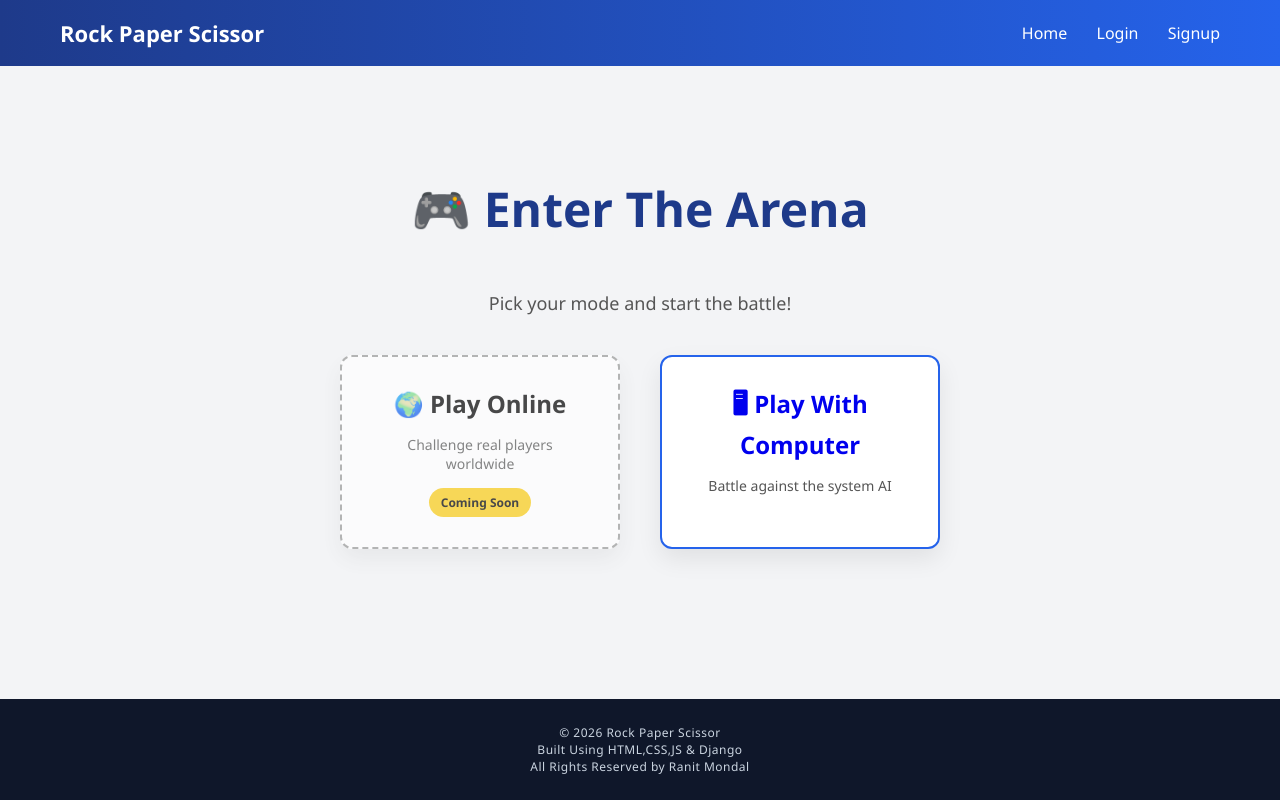
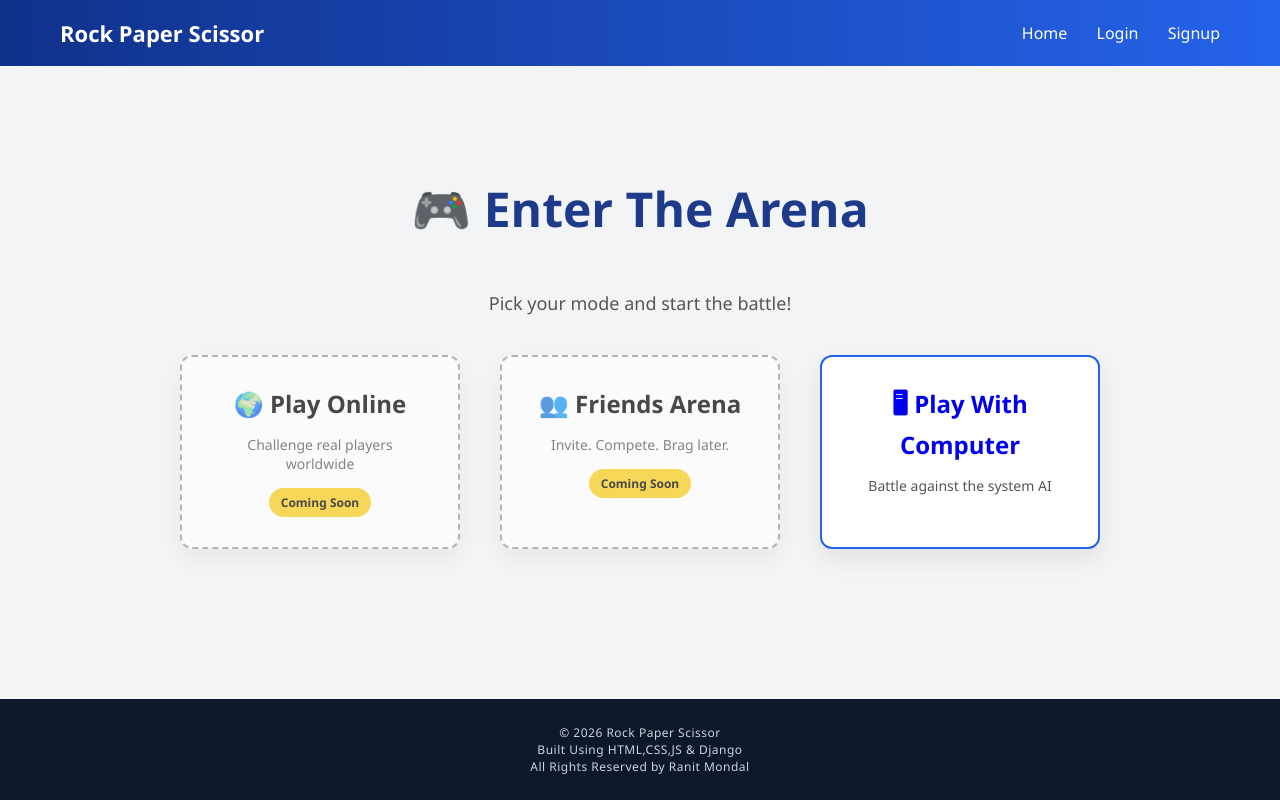
Before and after one commit to RanitMondal-2005/rockgame, a Django app: page / in a window 1280 px wide. Run offline with Django 5.2, Linux system fonts and the light colour scheme.

Commit message:
Refractor:Styling and UI Improved

```diff
--- a/rockgame/static/css/style.css
+++ b/rockgame/static/css/style.css
@@ -14,7 +14,7 @@ body {
 
 /* HEADER */
 .header {
-    background: linear-gradient(90deg, #1e3a8a, #2563eb);
+    background: linear-gradient(90deg, #10318a, #2563eb);
     color: white;
     padding: 18px 60px;
     display: flex;
@@ -45,6 +45,7 @@ body {
 }
 /* Log Out : blend inside Nav Bar since it is Technically a Form */
 .logout-form {
+    /* Forms are normally block elements, so display: inline to make it blend with Nav Bar */
     display: inline;
     margin: 0;
     padding: 0;
@@ -53,6 +54,8 @@ body {
 
 /* MAIN CONTENT */
 .main-content {
+    /* Header and Footer fixed height , so Rest part must be Body's
+     so, flex: 1 → takes remaining space and this also Keeps Footer at Bottom Always */
     flex: 1;
     width: 85%;
     margin: 50px auto;
@@ -166,7 +169,10 @@ form {
     box-shadow: 0 6px 15px rgba(0,0,0,0.08);
 }
 
-input {
+input{
+    /* Blue glow beside the input fields is Browser default CSS ,
+    Only one i/p field glows at a time when clicked in, because Only one element can be focused , others remain Normal
+    You Can customize the Glow effect using input:focus {...} */
     width: 100%;
     padding: 10px;
     margin: 10px 0 18px 0;
@@ -214,7 +220,7 @@ button:hover {
     gap: 40px;
     flex-wrap: wrap;
 }
-
+/* Creating Floating card look. */
 .menu-card {
     width: 280px;
     padding: 30px;
--- a/rockgame/templates/home.html
+++ b/rockgame/templates/home.html
@@ -14,6 +14,12 @@
             <span class="soon-tag">Coming Soon</span>
         </div>
 
+       <div class="menu-card coming-soon">
+            <h2>👥 Friends Arena</h2>
+            <p>Invite. Compete. Brag later.</p>
+            <span class="soon-tag">Coming Soon</span>
+        </div>
+
         <a href="/game/" class="menu-card play-card">
             <h2>🖥 Play With Computer</h2>
             <p>Battle against the system AI</p>
```
Also changed, not shown: rockgame/db.sqlite3.
